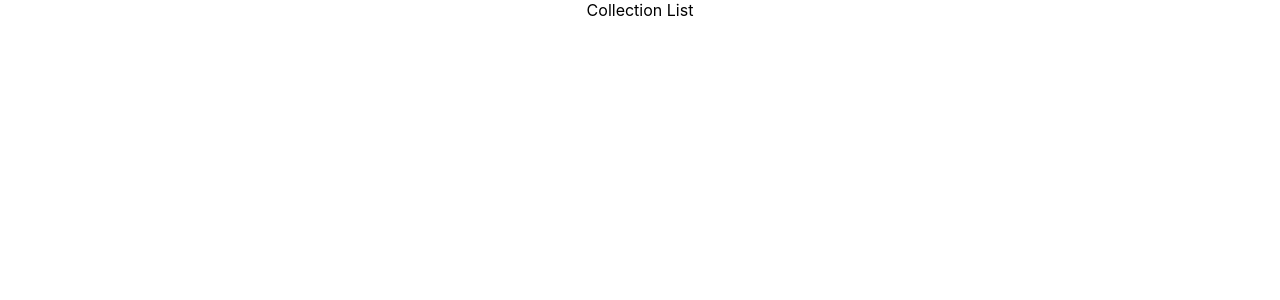
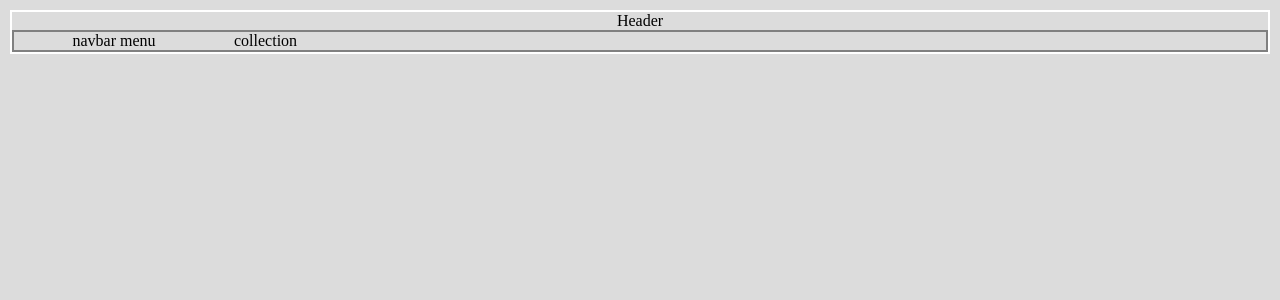
Before and after one commit to saranyavinjarapu/collection_list_crud, a React (Create React App) app: page / in a window 1280 px wide. Shown: the top 300 px of the page. Built offline with nearby package versions, Linux system fonts and the light colour scheme.

Commit message:
created home layout with placeholders for header and main collection containers

```diff
--- a/src/App.css
+++ b/src/App.css
@@ -1,3 +1,9 @@
+body {
+  background-color: gainsboro;
+  margin: 0;
+}
+
 .App {
   text-align: center;
+  margin: 10px;
 }
--- a/src/App.js
+++ b/src/App.js
@@ -1,7 +1,12 @@
 import "./App.css";
+import Home from "./pages/Home/Home";
 
 function App() {
-  return <div className="App">Collection List</div>;
+  return (
+    <div className="App">
+      <Home></Home>
+    </div>
+  );
 }
 
 export default App;
--- a/src/index.css
+++ /dev/null
@@ -1,13 +0,0 @@
-body {
-  margin: 0;
-  font-family: -apple-system, BlinkMacSystemFont, 'Segoe UI', 'Roboto', 'Oxygen',
-    'Ubuntu', 'Cantarell', 'Fira Sans', 'Droid Sans', 'Helvetica Neue',
-    sans-serif;
-  -webkit-font-smoothing: antialiased;
-  -moz-osx-font-smoothing: grayscale;
-}
-
-code {
-  font-family: source-code-pro, Menlo, Monaco, Consolas, 'Courier New',
-    monospace;
-}
--- /dev/null
+++ b/src/pages/Home/Home.js
@@ -0,0 +1,16 @@
+import React from "react";
+import styles from "./Home.module.css";
+
+const Home = () => {
+  return (
+    <div className={styles.home}>
+      <div>Header</div>
+      <div className={styles.main}>
+        <nav>navbar menu</nav>
+        <div>collection</div>
+      </div>
+    </div>
+  );
+};
+
+export default Home;
--- /dev/null
+++ b/src/pages/Home/Home.module.css
@@ -0,0 +1,14 @@
+.home {
+  border: 2px solid white;
+  display: flex;
+  flex-direction: column;
+}
+.main {
+  display: flex;
+  border: 2px solid grey;
+  gap: 20px;
+}
+
+.main nav {
+  min-width: 200px;
+}
```
Also changed, not shown: src/index.js (+5 -6 lines).
